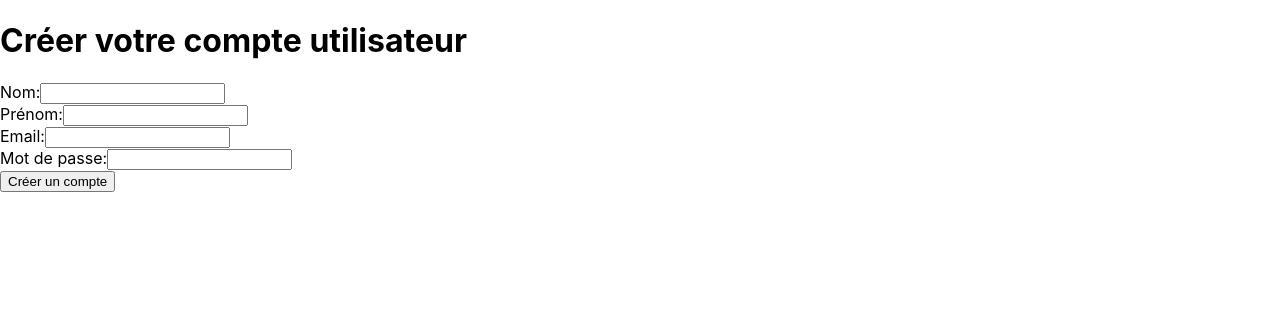
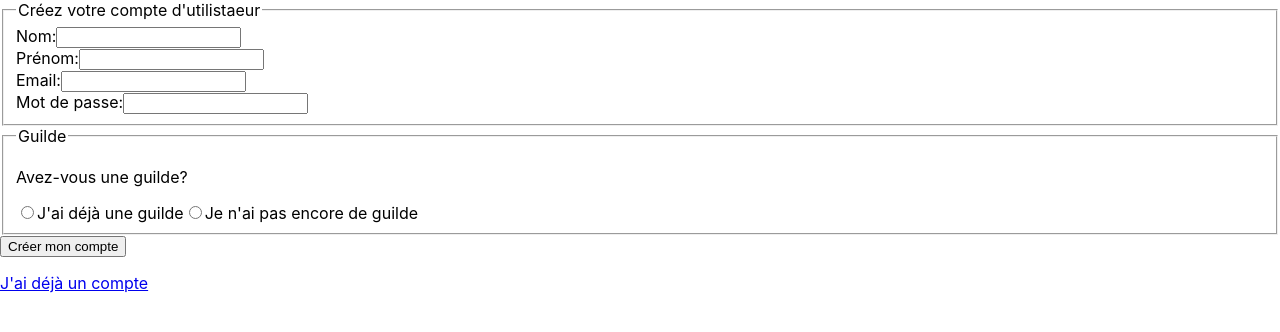
Before and after one commit to HidriSana/gquest_front, a React (Create React App) app: page /createuser in a window 1280 px wide. Shown: the top 332 px of the page. Built offline with nearby package versions, Linux system fonts and the light colour scheme.

Commit message:
Corrections bugs sur Login et première utilisation d'axios

```diff
--- a/package.json
+++ b/package.json
@@ -3,11 +3,14 @@
   "version": "0.1.0",
   "private": true,
   "dependencies": {
+    "@reduxjs/toolkit": "^1.9.3",
     "@testing-library/jest-dom": "^5.16.5",
     "@testing-library/react": "^13.4.0",
     "@testing-library/user-event": "^13.5.0",
+    "axios": "^1.3.4",
     "react": "^18.2.0",
     "react-dom": "^18.2.0",
+    "react-redux": "^8.0.5",
     "react-router-dom": "^6.9.0",
     "react-scripts": "5.0.1",
     "web-vitals": "^2.1.4"
--- a/src/index.js
+++ b/src/index.js
@@ -3,10 +3,9 @@ import ReactDOM from 'react-dom/client';
 import './index.css';
 import App from './App';
 
-
 const root = ReactDOM.createRoot(document.getElementById('root'));
 root.render(
   <React.StrictMode>
-    <App />
+      <App />
   </React.StrictMode>
 );
--- a/src/pages/CreateUser.js
+++ b/src/pages/CreateUser.js
@@ -33,7 +33,7 @@ const CreateUser = () => {
 			password: password
 		};
 
-		let req = new Request("http://localhost:3000/createuser",
+		let req = new Request("http://localhost:5000/createuser",
 			{
 				method: "POST",
 				body: JSON.stringify(datas),
@@ -58,8 +58,9 @@ const CreateUser = () => {
 
     return (
         <div>
-            <h1>Créer votre compte utilisateur</h1>
             <form>
+				<fieldset>
+					<legend>Créez votre compte d'utilistaeur</legend>
 					<div>
 						<label htmlFor="lastname">Nom:</label>
 						<input type="text" id="lastname" value={lastname}  onChange={handleChange} />
@@ -76,9 +77,20 @@ const CreateUser = () => {
 						<label htmlFor="password">Mot de passe:</label>
 						<input type="password" id="password" value={password}  onChange={handleChange}/>
 					</div>
+
+				</fieldset>
+				<fieldset>
+					<legend>Guilde</legend>
+					<p>Avez-vous une guilde?</p>
+					<input type="radio" name="guild" value="haveGuild"/>J'ai déjà une guilde
+     				<input type="radio" name="guild" value="notYet"/>Je n'ai pas encore de guilde
+				</fieldset>
 				<button className="btn" type="button" onClick={submit}>
-					Créer un compte
+						Créer mon compte
 				</button>
+				<p>
+					<a href="/login">J'ai déjà un compte</a>
+				</p>
 			</form>
         </div>
     );
--- a/src/pages/Login.js
+++ b/src/pages/Login.js
@@ -1,36 +1,41 @@
 import React from 'react';
 import {useState} from 'react';
+//import { useDispatch } from 'react-redux';
+//const axios = require('axios'); // Ceci est une définiton : Axios est un client HTTP basé sur les promesses compatible avec node.js et les navigateurs. Il est isomorphique (c’est à dire qu’il peut opérer dans le navigateur et dans node.js avec le même code).
 
 const Login = () => {
     const [email, setEmail] = useState('');
     const [password, setPassword] = useState('');
+	//const [message, setMessage] = useState("");
 
-    const handleChange = (e) => {
-		switch (e.target.id) {
-			case 'email':
-				setEmail(e.target.value);
-				break;
-				case 'password':
-				setPassword(e.target.value);
-				break;
-			default:
-		}
+	//axios.get('http:localhost:5000/login')
+
+
+
+    const changeEmail = (e) => {
+		setEmail (e.target.id)
+	}
+	const changePassword = (e) => {
+		setPassword (e.target.id)
 	}
     const handleSubmit = (e) => {
         e.preventDefault();
-
-    }
+	}
 
     return (
         <div>
             <form onSubmit={handleSubmit} >
 				<div>
-					<input value={email} onChange={handleChange} type="email" placeholder="Email" id="email"/>
+					<input value={email} onChange={changeEmail} type="email" placeholder="Email" id="email"/>
 				</div>
 				<div>
-					<input value={password} onChange={handleChange}type="text" placeholder="Mot de passe" id="password"/>
+					<input value={password} onChange={changePassword}type="text" placeholder="Mot de passe" id="password"/>
 				</div>
 				<button className="btn" type="button" >Connexion</button>
+				<p>
+					<a href="/createuser">Je veux m'inscrire</a>
+				</p>
+
 			</form>
         </div>
     );
```
Also changed, not shown: 1 other file (tests, documents, lock files or other folders). Lines whose indentation alone changed are shown as unchanged.
